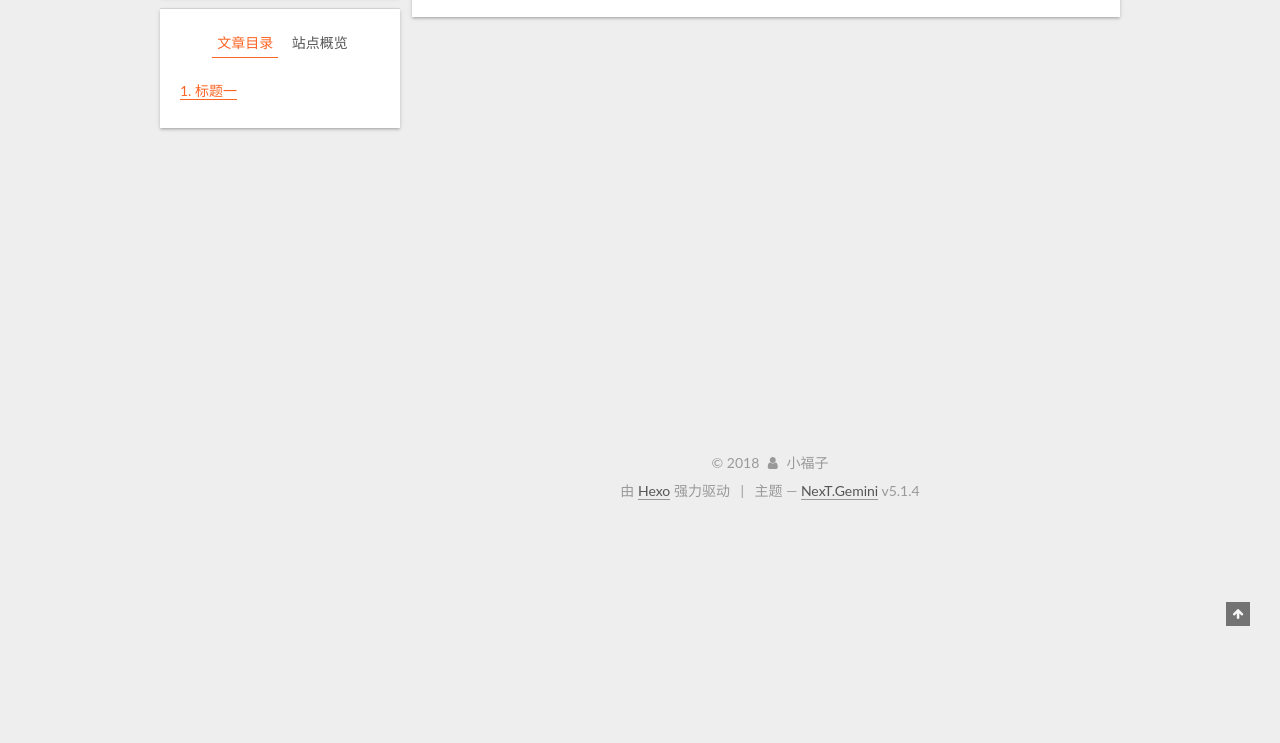
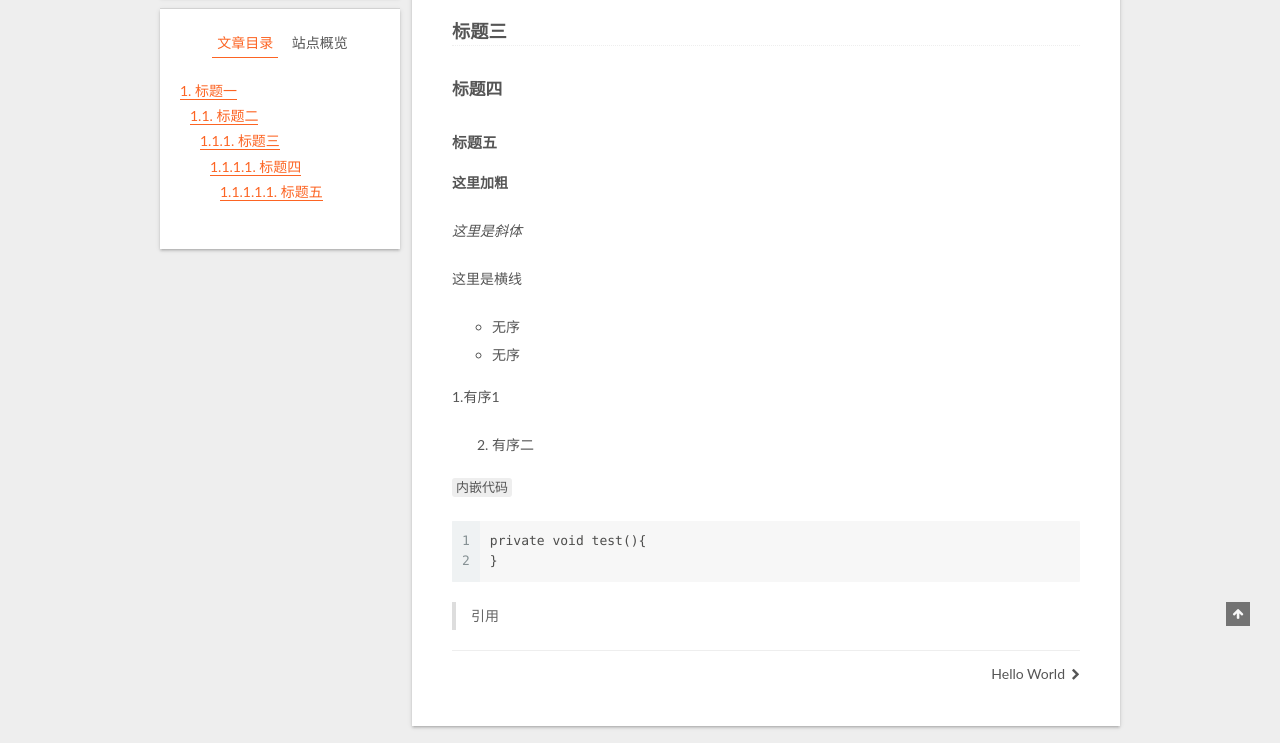
Before and after one commit to 1719176244/hexo.github.io, a plain HTML site: page 2018/10/18/wfs/index.html in a window 1280 px wide. Shown: the part 274-1017 px from the top of the page. Before the commit the page ends 800 px from the top, so only its background shows below. Drawn offline with Linux system fonts and the light colour scheme; some packages are replaced by stand-ins of ours; a script that the page names is missing.

Commit message:
Site updated: 2018-10-25 13:55:08

```diff
--- a/2018/10/18/wfs/index.html
+++ b/2018/10/18/wfs/index.html
@@ -81,17 +81,17 @@
 
 
 
-<meta name="description" content="标题一">
+<meta name="description" content="标题一标题二标题三">
 <meta property="og:type" content="article">
 <meta property="og:title" content="wfs">
 <meta property="og:url" content="http://yoursite.com/2018/10/18/wfs/index.html">
 <meta property="og:site_name" content="佛系程序员">
-<meta property="og:description" content="标题一">
+<meta property="og:description" content="标题一标题二标题三">
 <meta property="og:locale" content="zh-Hans">
-<meta property="og:updated_time" content="2018-10-25T05:52:36.848Z">
+<meta property="og:updated_time" content="2018-10-25T05:54:53.121Z">
 <meta name="twitter:card" content="summary">
 <meta name="twitter:title" content="wfs">
-<meta name="twitter:description" content="标题一">
+<meta name="twitter:description" content="标题一标题二标题三">
 
 
 
@@ -347,30 +347,24 @@
 
 
 
-        <h1 id="标题一"><a href="#标题一" class="headerlink" title="标题一"></a>标题一</h1><!--more -- >
-## 标题二
-### 标题三
-#### 标题四
-##### 标题五
-**这里加粗**
-
-*这里是斜体*
-
-这里是横线
-
-* 无序
-* 无序
-
-1.有序1
-2. 有序二
-
-`内嵌代码`
-
+        <h1 id="标题一"><a href="#标题一" class="headerlink" title="标题一"></a>标题一</h1><h2 id="标题二"><a href="#标题二" class="headerlink" title="标题二"></a>标题二</h2><h3 id="标题三"><a href="#标题三" class="headerlink" title="标题三"></a>标题三</h3><a id="more"></a>
+<h4 id="标题四"><a href="#标题四" class="headerlink" title="标题四"></a>标题四</h4><h5 id="标题五"><a href="#标题五" class="headerlink" title="标题五"></a>标题五</h5><p><strong>这里加粗</strong></p>
+<p><em>这里是斜体</em></p>
+<p>这里是横线</p>
+<ul>
+<li>无序</li>
+<li>无序</li>
+</ul>
+<p>1.有序1</p>
+<ol start="2">
+<li>有序二</li>
+</ol>
+<p><code>内嵌代码</code></p>
 <figure class="highlight plain"><table><tr><td class="gutter"><pre><span class="line">1</span><br><span class="line">2</span><br></pre></td><td class="code"><pre><span class="line">private void test()&#123;</span><br><span class="line">&#125;</span><br></pre></td></tr></table></figure>
 <blockquote>
 <p>引用</p>
 </blockquote>
--->
+
 
     </div>
 
@@ -523,7 +517,7 @@
 
 
 
-              <div class="post-toc-content"><ol class="nav"><li class="nav-item nav-level-1"><a class="nav-link" href="#标题一"><span class="nav-number">1.</span> <span class="nav-text">标题一</span></a></li></ol></div>
+              <div class="post-toc-content"><ol class="nav"><li class="nav-item nav-level-1"><a class="nav-link" href="#标题一"><span class="nav-number">1.</span> <span class="nav-text">标题一</span></a><ol class="nav-child"><li class="nav-item nav-level-2"><a class="nav-link" href="#标题二"><span class="nav-number">1.1.</span> <span class="nav-text">标题二</span></a><ol class="nav-child"><li class="nav-item nav-level-3"><a class="nav-link" href="#标题三"><span class="nav-number">1.1.1.</span> <span class="nav-text">标题三</span></a><ol class="nav-child"><li class="nav-item nav-level-4"><a class="nav-link" href="#标题四"><span class="nav-number">1.1.1.1.</span> <span class="nav-text">标题四</span></a><ol class="nav-child"><li class="nav-item nav-level-5"><a class="nav-link" href="#标题五"><span class="nav-number">1.1.1.1.1.</span> <span class="nav-text">标题五</span></a></li></ol></li></ol></li></ol></li></ol></li></ol></div>
 
 
           </div>
--- a/css/main.css
+++ b/css/main.css
@@ -1823,7 +1823,7 @@ pre .javascript .function {
   width: 4px;
   height: 4px;
   border-radius: 50%;
-  background: #c316ff;
+  background: #ff70aa;
 }
 .links-of-blogroll {
   font-size: 13px;
--- a/search.xml
+++ b/search.xml
@@ -8,6 +8,6 @@
   <entry>
     <title><![CDATA[wfs]]></title>
     <url>%2F2018%2F10%2F18%2Fwfs%2F</url>
-    <content type="text"><![CDATA[标题一]]></content>
+    <content type="text"><![CDATA[标题一标题二标题三 标题四标题五这里加粗 这里是斜体 这里是横线 无序 无序 1.有序1 有序二 内嵌代码 12private void test()&#123;&#125; 引用]]></content>
   </entry>
 </search>
```
Also changed, not shown: atom.xml (+2 -12 lines), index.html (+8 -26 lines).
